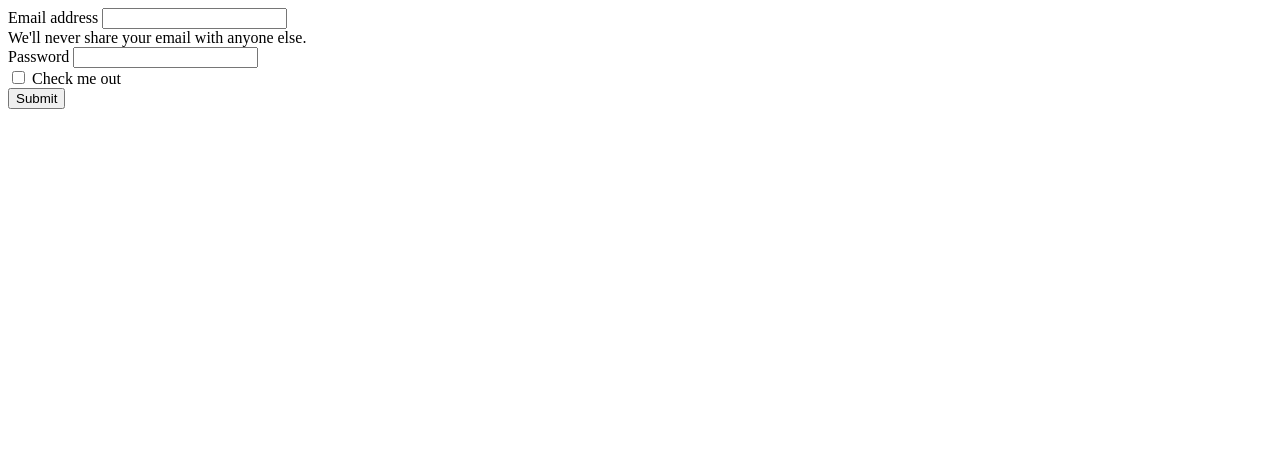
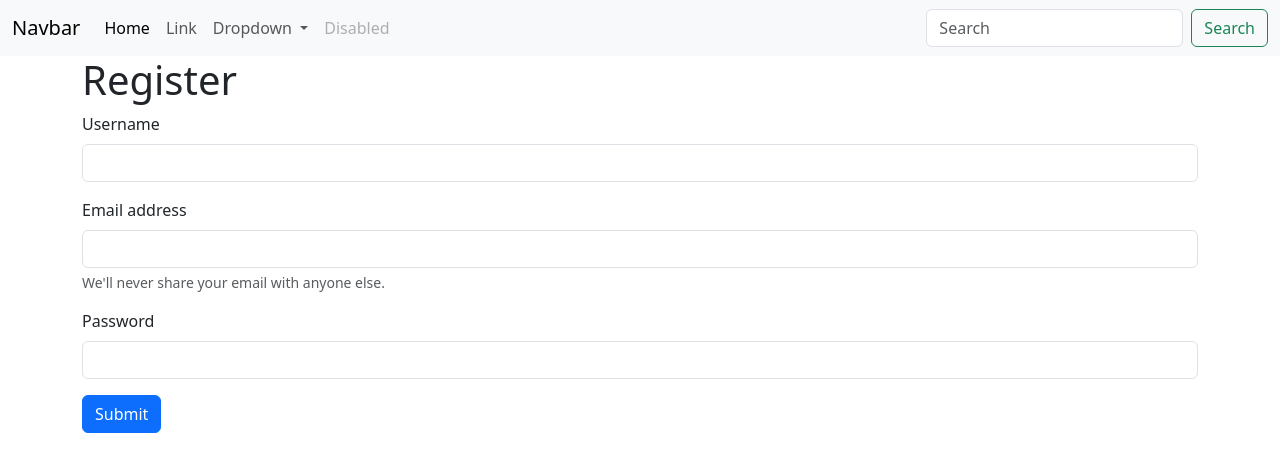
Before and after one commit to medreen/vue_js, a plain HTML site: page register.html in a window 1280 px wide. Drawn offline with nearby package versions, Linux system fonts and the light colour scheme.

Commit message:
added register-form

```diff
--- a/register.html
+++ b/register.html
@@ -1,26 +1,118 @@
-<!DOCTYPE html>
+<!doctype html>
 <html lang="en">
   <head>
-    <meta charset="UTF-8">
-    <meta name="viewport" content="width=device-width, initial-scale=1.0">
+    <meta charset="UTF-8" />
+    <meta name="viewport" content="width=device-width, initial-scale=1.0" />
+    <link
+      href="https://cdn.jsdelivr.net/npm/bootstrap@5.3.8/dist/css/bootstrap.min.css"
+      rel="stylesheet"
+      integrity="sha384-sRIl4kxILFvY47J16cr9ZwB07vP4J8+LH7qKQnuqkuIAvNWLzeN8tE5YBujZqJLB"
+      crossorigin="anonymous"
+    />
     <title>Document</title>
   </head>
   <body>
+    <nav class="navbar navbar-expand-lg bg-body-tertiary">
+      <div class="container-fluid">
+        <a class="navbar-brand" href="#">Navbar</a>
+        <button
+          class="navbar-toggler"
+          type="button"
+          data-bs-toggle="collapse"
+          data-bs-target="#navbarSupportedContent"
+          aria-controls="navbarSupportedContent"
+          aria-expanded="false"
+          aria-label="Toggle navigation"
+        >
+          <span class="navbar-toggler-icon"></span>
+        </button>
+        <div class="collapse navbar-collapse" id="navbarSupportedContent">
+          <ul class="navbar-nav me-auto mb-2 mb-lg-0">
+            <li class="nav-item">
+              <a class="nav-link active" aria-current="page" href="#">Home</a>
+            </li>
+            <li class="nav-item">
+              <a class="nav-link" href="#">Link</a>
+            </li>
+            <li class="nav-item dropdown">
+              <a
+                class="nav-link dropdown-toggle"
+                href="#"
+                role="button"
+                data-bs-toggle="dropdown"
+                aria-expanded="false"
+              >
+                Dropdown
+              </a>
+              <ul class="dropdown-menu">
+                <li><a class="dropdown-item" href="#">Action</a></li>
+                <li><a class="dropdown-item" href="#">Another action</a></li>
+                <li><hr class="dropdown-divider" /></li>
+                <li>
+                  <a class="dropdown-item" href="#">Something else here</a>
+                </li>
+              </ul>
+            </li>
+            <li class="nav-item">
+              <a class="nav-link disabled" aria-disabled="true">Disabled</a>
+            </li>
+          </ul>
+          <form class="d-flex" role="search">
+            <input
+              class="form-control me-2"
+              type="search"
+              placeholder="Search"
+              aria-label="Search"
+            />
+            <button class="btn btn-outline-success" type="submit">
+              Search
+            </button>
+          </form>
+        </div>
+      </div>
+    </nav>
+
+    <div class="container">
     <form>
+        <h1>Register</h1>
+        <div class="mb-3">
+        <label for="userNameInputEmail1" class="form-label">Username</label>
+        <input
+          type="name"
+          class="form-control"
+          id="userNameInputEmail1"
+          aria-describedby="username"
+        />
+      </div>
       <div class="mb-3">
         <label for="exampleInputEmail1" class="form-label">Email address</label>
-    <input type="email" class="form-control" id="exampleInputEmail1" aria-describedby="emailHelp">
-    <div id="emailHelp" class="form-text">We'll never share your email with anyone else.</div>
+        <input
+          type="email"
+          class="form-control"
+          id="exampleInputEmail1"
+          aria-describedby="emailHelp"
+        />
+        <div id="emailHelp" class="form-text">
+          We'll never share your email with anyone else.
+        </div>
       </div>
       <div class="mb-3">
         <label for="exampleInputPassword1" class="form-label">Password</label>
-    <input type="password" class="form-control" id="exampleInputPassword1">
+        <input
+          type="password"
+          class="form-control"
+          id="exampleInputPassword1"
+        />
       </div>
-  <div class="mb-3 form-check">
-    <input type="checkbox" class="form-check-input" id="exampleCheck1">
-    <label class="form-check-label" for="exampleCheck1">Check me out</label>
-  </div>
+
       <button type="submit" class="btn btn-primary">Submit</button>
     </form>
+    </div>
+
+    <script
+      src="https://cdn.jsdelivr.net/npm/bootstrap@5.3.8/dist/js/bootstrap.bundle.min.js"
+      integrity="sha384-FKyoEForCGlyvwx9Hj09JcYn3nv7wiPVlz7YYwJrWVcXK/BmnVDxM+D2scQbITxI"
+      crossorigin="anonymous"
+    ></script>
   </body>
 </html>
```
Also changed, not shown: index.html (+12 -8 lines). Lines whose indentation alone changed are shown as unchanged.
